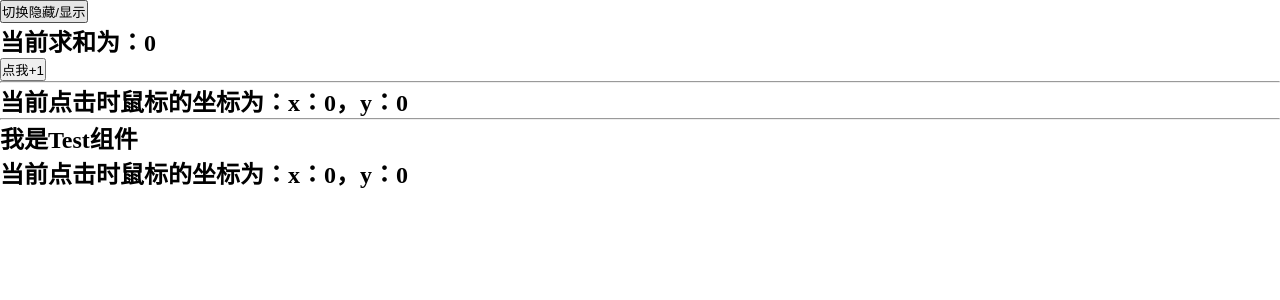
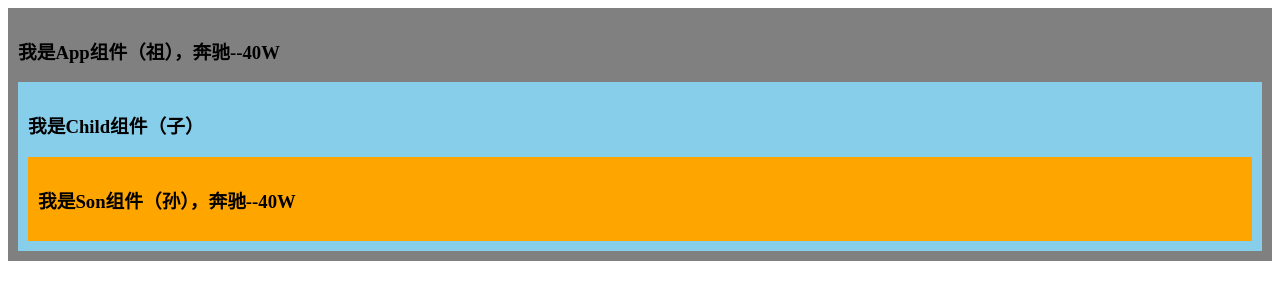
Before and after one commit to hovinghuang/vue3-demo-list, a Vue app in the folder vue3-todo-list/: page / in a window 1280 px wide. Shown: the top 300 px of the page. Built offline with nearby package versions, Linux system fonts and the light colour scheme.

Commit message:
update: provide & inject

```diff
--- a/vue3-todo-list/src/App.vue
+++ b/vue3-todo-list/src/App.vue
@@ -1,5 +1,4 @@
-<template>
-  <!-- <router-view/> -->
+<!-- <template>
   <div>
     <button @click="isShowDemo = !isShowDemo">切换隐藏/显示</button>
     <Demo v-if="isShowDemo"></Demo>
@@ -34,4 +33,32 @@
   margin: 0;
   padding: 0;
 }
+</style> -->
+
+<template>
+	<div class="app">
+		<h3>我是App组件（祖），{{name}}--{{price}}</h3>
+		<Child/>
+	</div>
+</template>
+
+<script>
+	import { reactive, toRefs, provide } from 'vue'
+	import Child from './components/provide&inject/Child.vue'
+	export default {
+		name:'App',
+		components:{ Child },
+		setup(){
+			let car = reactive({ name:'奔驰', price:'40W' })
+			provide('car',car) // 给自己的后代组件传递数据
+			return {...toRefs(car)}
+		}
+	}
+</script>
+
+<style>
+	.app{
+		background-color: gray;
+		padding: 10px;
+	}
 </style>
--- /dev/null
+++ b/vue3-todo-list/src/components/provide&inject/Child.vue
@@ -0,0 +1,26 @@
+<template>
+	<div class="child">
+		<h3>我是Child组件（子）</h3>
+		<Son/>
+	</div>
+</template>
+
+<script>
+	import { inject } from 'vue'
+	import Son from './Son.vue'
+	export default {
+		name:'Child',
+		components:{ Son },
+		/* setup(){
+			let x = inject('car')
+			console.log(x,'Child-----')
+		} */
+	}
+</script>
+
+<style>
+	.child{
+		background-color: skyblue;
+		padding: 10px;
+	}
+</style>
--- /dev/null
+++ b/vue3-todo-list/src/components/provide&inject/Son.vue
@@ -0,0 +1,23 @@
+<template>
+	<div class="son">
+		<h3>我是Son组件（孙），{{car.name}}--{{car.price}}</h3>
+	</div>
+</template>
+
+<script>
+	import { inject } from 'vue'
+	export default {
+		name:'Son',
+		setup(){
+			let car = inject('car')
+			return {car}
+		}
+	}
+</script>
+
+<style>
+.son{
+    background-color: orange;
+    padding: 10px;
+}
+</style>
```
